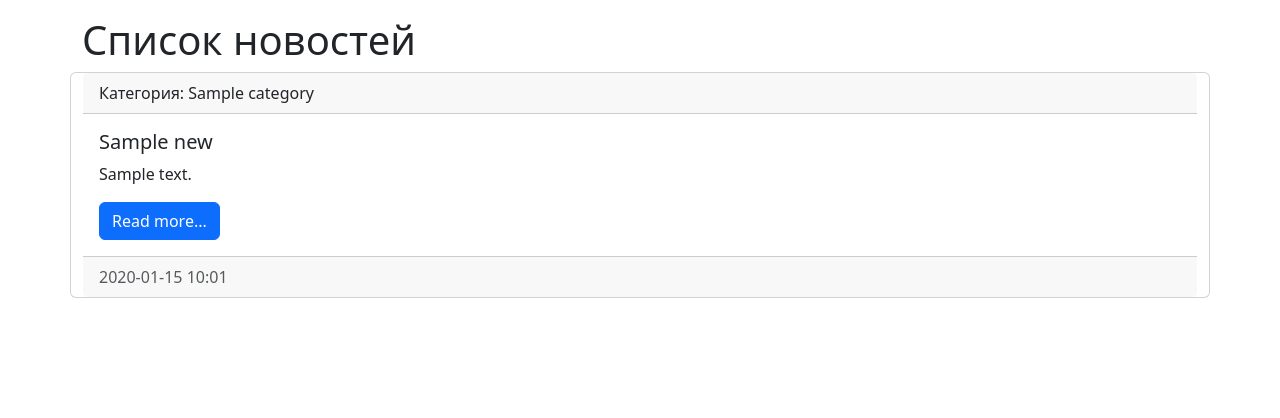
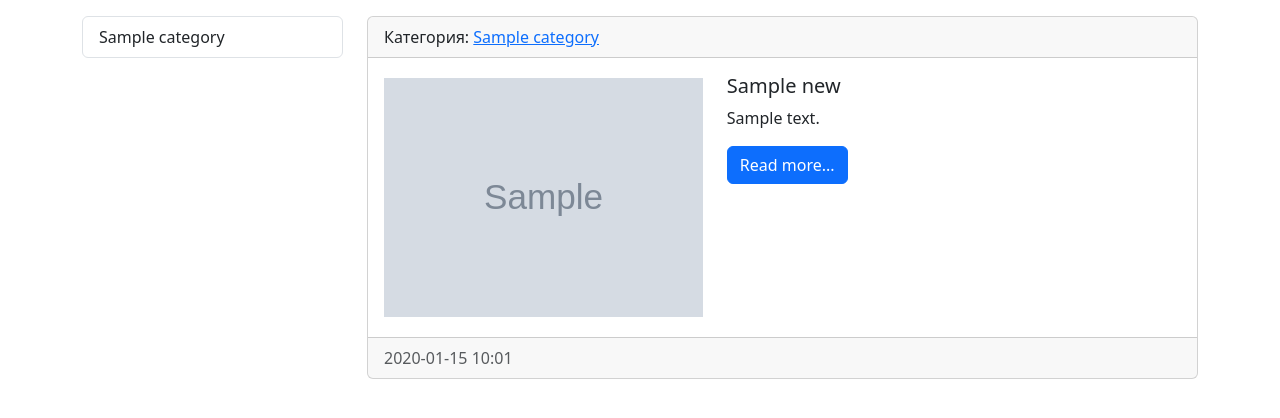
Before and after one commit to lacondeguy/django_app, a Django app: page / in a window 1280 px wide. Shown: the part 56-474 px from the top of the page. Run offline with Django 4.2, Linux system fonts and the light colour scheme; tables that the repository leaves empty hold one stand-in row (values such as "Sample post"); grey boxes marked "Sample" are stand-in pictures.

Commit message:
update template

```diff
--- a/django_app/django_app/settings.py
+++ b/django_app/django_app/settings.py
@@ -55,7 +55,7 @@
 TEMPLATES = [
     {
         'BACKEND': 'django.template.backends.django.DjangoTemplates',
-        'DIRS': [],
+        'DIRS': [os.path.join(BASE_DIR, 'templates')],
         'APP_DIRS': True,
         'OPTIONS': {
             'context_processors': [
--- a/django_app/news/templates/news/index.html
+++ b/django_app/news/templates/news/index.html
@@ -1,58 +1,47 @@
-<!doctype html>
-<html lang="en">
-  <head>
-    <meta charset="utf-8">
-    <meta name="viewport" content="width=device-width, initial-scale=1">
-    <title>{{ title }}</title>
-    <link href="https://cdn.jsdelivr.net/npm/bootstrap@5.3.0-alpha3/dist/css/bootstrap.min.css" rel="stylesheet" integrity="sha384-KK94CHFLLe+nY2dmCWGMq91rCGa5gtU4mk92HdvYe+M/SXH301p5ILy+dN9+nJOZ" crossorigin="anonymous">
-  </head>
-  <body>
+{% extends 'base.html' %}
 
-<nav class="navbar navbar-expand-lg bg-body-tertiary">
-    <div class="container-fluid">
-    <a class="navbar-brand" href="#">Navbar</a>
-    <button class="navbar-toggler" type="button" data-bs-toggle="collapse" data-bs-target="#navbarSupportedContent" aria-controls="navbarSupportedContent" aria-expanded="false" aria-label="Toggle navigation">
-      <span class="navbar-toggler-icon"></span>
-    </button>
-    <div class="collapse navbar-collapse" id="navbarSupportedContent">
-      <ul class="navbar-nav me-auto mb-2 mb-lg-0">
-        <li class="nav-item"><a class="nav-link active" aria-current="page" href="/">Главная</a></li>
-        <li class="nav-item"><a class="nav-link active" aria-current="page" href="/">Добавить новость</a></li>
-      </ul>
+{% block title %}
+    {{ title }} | {{ block.super }}
+{% endblock %}
+
+
+{% block sidebar %}
+    <div class="col-md-3">
+        <div class="list-group">
+            {% for item in categories %}
+                <a href="{% url 'category' item.pk %}"
+                   class="list-group-item list-group-item-action">{{ item.title }}</a>
+            {% endfor %}
         </div>
     </div>
-</nav>
+{% endblock %}
 
-<div class="container mt-3">
-    <h1>{{ title }}</h1>
-    <div class="row">
+
+{% block content %}
+    <div class="col-md-9">
         {% for item in news_example %}
-        <div class="card mb-3">
-            <div class="card-header">Категория: {{ item.category.title }}</div>
+            <div class="card mb-3 px-0">
+                <div class="card-header">Категория: <a
+                        href="{% url 'category' item.category.pk %}">{{ item.category.title }}</a></div>
                 <div class="card-body">
+                    <div class="media">
+                        {% if item.photo %}
+                            <img src="{{ item.photo.url }}" class="float-start imgshadow me-4 my-1"
+                                 style="width: 40%; min-width: 250px ">
+                        {% else %}
+                            <img src="https://cpad.ask.fm/6fd/37c0d/3eec/4239/8135/1a4144d8e29b/large/218311.jpg"
+                                 class="float-start imgshadow me-4 my-1" style="width: 40%; min-width: 250px ">
+                        {% endif %}
+                        <div class="media-body">
                             <h5 class="card-title">{{ item.title }}</h5>
-                <p class="card-text">{{ item.content }}</p>
+                            <p class="card-text">{{ item.content|truncatewords:75 }}</p>
                             <a href="#" class="btn btn-primary">Read more...</a>
+                        </div>
+                    </div>
+
                 </div>
                 <div class="card-footer text-body-secondary">{{ item.created_at|date:"Y-m-d H:m"  }}</div>
             </div>
         {% endfor %}
     </div>
-
-</div>
-
-
-{#    <h1>{{ title }}</h1>#}
-{#    {% for item in news_example %}#}
-{#        <div>#}
-{#            <p>{{ item.title }}</p>#}
-{#            <p>{{ item.content }}</p>#}
-{#            <p>{{ item.created_at|date:"Y-m-d H:m" }}</p>#}
-{#        </div>#}
-{#        <hr>#}
-{#    {% endfor %}#}
-
-
-    <script src="https://cdn.jsdelivr.net/npm/bootstrap@5.3.0-alpha3/dist/js/bootstrap.bundle.min.js" integrity="sha384-ENjdO4Dr2bkBIFxQpeoTz1HIcje39Wm4jDKdf19U8gI4ddQ3GYNS7NTKfAdVQSZe" crossorigin="anonymous"></script>
-  </body>
-</html>
+{% endblock %}
--- a/django_app/news/urls.py
+++ b/django_app/news/urls.py
@@ -4,7 +4,8 @@
 from django.conf.urls.static import static
 
 urlpatterns = [
-    path('', index),
+    path('', index, name='home'),
+    path('category/<int:category_id>/', get_category, name='category')
 ]
 
 if settings.DEBUG:
--- a/django_app/news/views.py
+++ b/django_app/news/views.py
@@ -1,13 +1,23 @@
 from django.shortcuts import render
 from django.http import HttpResponse
-from .models import News
+from .models import News, Category
 
 
 
 def index(request):
     news = News.objects.order_by('-created_at')
+    categories = Category.objects.all()
+
     context = {
         'news_example': news,
-        'title': 'Список новостей'
+        'title': 'Список новостей',
+        'categories': categories,
     }
-    return render(request, 'news/index.html', context)
+    return render(request, template_name='news/index.html', context=context)
+
+
+def get_category(request, category_id):
+    news = News.objects.filter(category_id = category_id)
+    categories = Category.objects.all()
+    category = Category.objects.get(pk=category_id)
+    return render(request, 'news/category.html', {'news_example': news, 'categories': categories, 'category': category })
--- /dev/null
+++ b/django_app/templates/base.html
@@ -0,0 +1,27 @@
+<html lang="en">
+<head>
+    <meta charset="utf-8">
+    <meta name="viewport" content="width=device-width, initial-scale=1">
+    <title>{% block title %}WORLDTODAY.com{% endblock %}</title>
+    <link href="https://cdn.jsdelivr.net/npm/bootstrap@5.3.0-alpha3/dist/css/bootstrap.min.css" rel="stylesheet"
+          integrity="sha384-KK94CHFLLe+nY2dmCWGMq91rCGa5gtU4mk92HdvYe+M/SXH301p5ILy+dN9+nJOZ" crossorigin="anonymous">
+</head>
+<body>
+
+{% include 'inc/_nav.html' %}
+
+<div class="container mt-3">
+    <div class="row ">
+        {% block sidebar %}SIDEBAR{% endblock %}
+        {% block content %}CONTENT{% endblock %}
+    </div>
+</div>
+
+
+
+
+<script src="https://cdn.jsdelivr.net/npm/bootstrap@5.3.0-alpha3/dist/js/bootstrap.bundle.min.js"
+        integrity="sha384-ENjdO4Dr2bkBIFxQpeoTz1HIcje39Wm4jDKdf19U8gI4ddQ3GYNS7NTKfAdVQSZe"
+        crossorigin="anonymous"></script>
+</body>
+</html>
--- /dev/null
+++ b/django_app/templates/inc/_nav.html
@@ -0,0 +1,15 @@
+<nav class="navbar navbar-expand-lg bg-body-tertiary">
+    <div class="container-fluid">
+        <a class="navbar-brand" href="{% url 'home' %}">Navbar</a>
+        <button class="navbar-toggler" type="button" data-bs-toggle="collapse" data-bs-target="#navbarSupportedContent"
+                aria-controls="navbarSupportedContent" aria-expanded="false" aria-label="Toggle navigation">
+            <span class="navbar-toggler-icon"></span>
+        </button>
+        <div class="collapse navbar-collapse" id="navbarSupportedContent">
+            <ul class="navbar-nav me-auto mb-2 mb-lg-0">
+                <li class="nav-item"><a class="nav-link active" aria-current="page" href="{% url 'home' %}">Главная</a></li>
+                <li class="nav-item"><a class="nav-link active" aria-current="page" href="{% url 'home' %}">Добавить новость</a></li>
+            </ul>
+        </div>
+    </div>
+</nav>
```
Also changed, not shown: django_app/news/templates/news/category.html (added, +71 -0 lines). Lines whose indentation alone changed are shown as unchanged.
